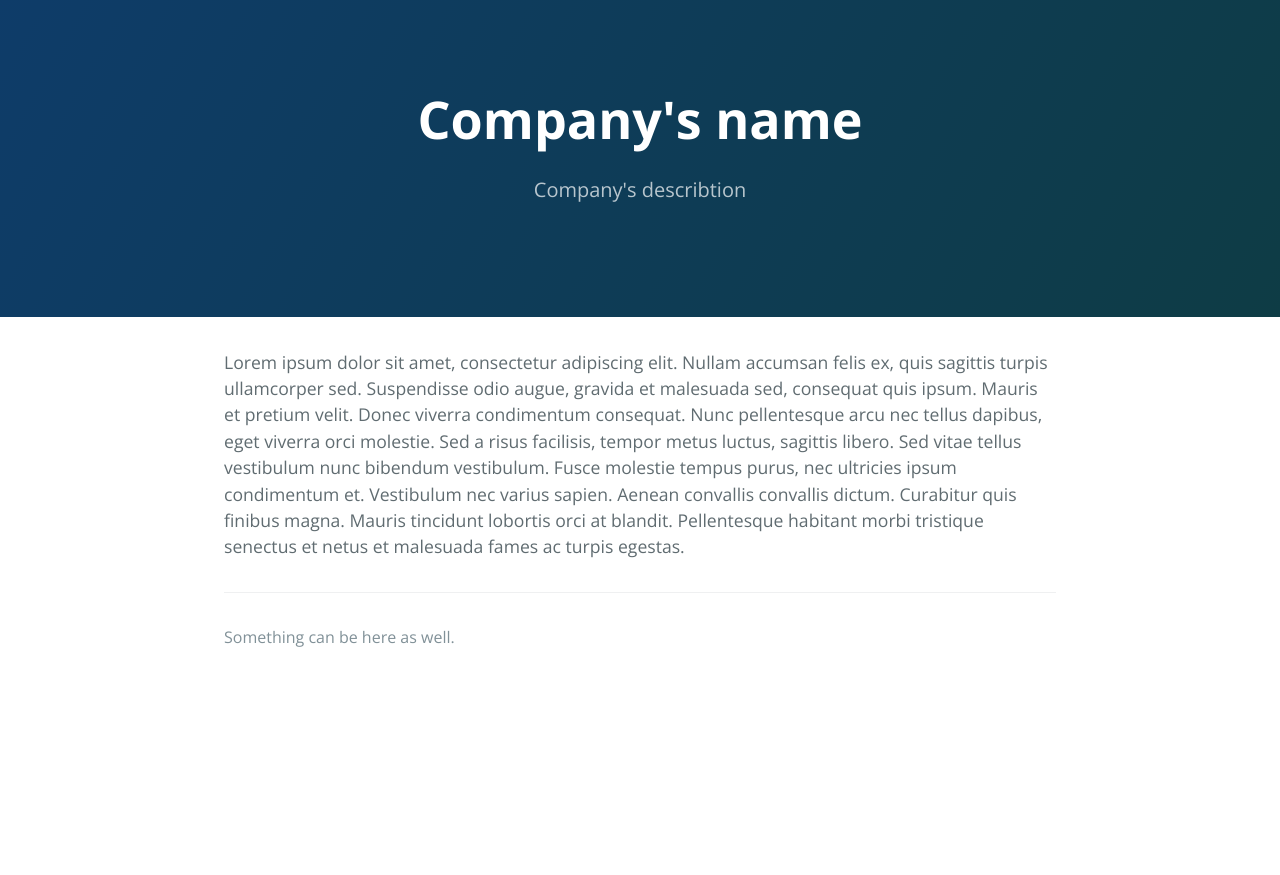
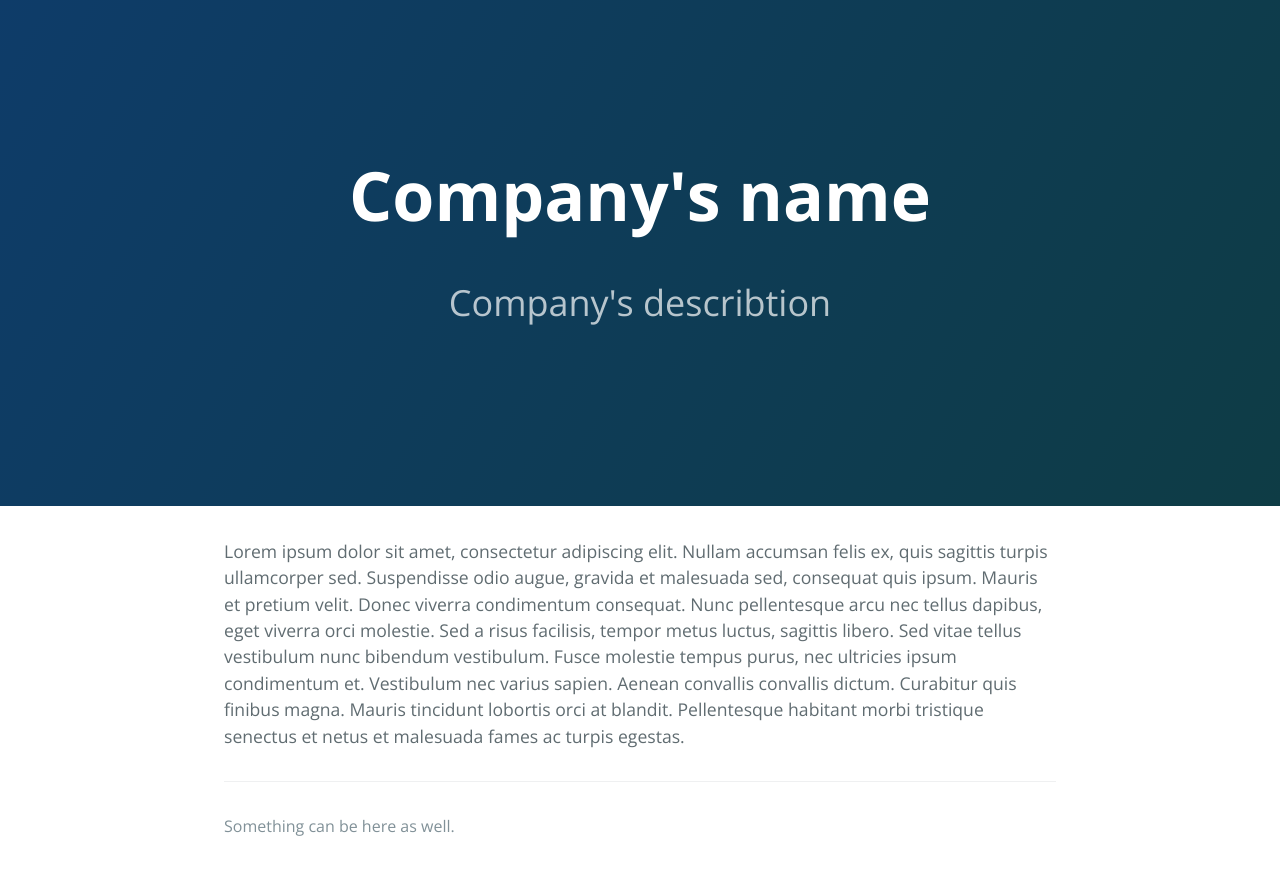
Before and after one commit to michaszko/test_website, a Jekyll site: the page built from index.md, in a window 1280 px wide. Shown: the top 875 px of the page. Built offline with Jekyll 4.4.1, drawn with Linux system fonts in a browser that asks for light colours.

Commit message:
works biggerwq

```diff
--- a/_sass/jekyll-theme-cayman.scss
+++ b/_sass/jekyll-theme-cayman.scss
@@ -112,15 +112,15 @@ a {
   background-image: linear-gradient(120deg, $header-bg-color-secondary, $header-bg-color);
 
   @include large {
-    padding: 5rem 6rem;
+    padding: 9rem 10rem;
   }
 
   @include medium {
-    padding: 3rem 4rem;
+    padding: 7rem 8rem;
   }
 
   @include small {
-    padding: 2rem 1rem;
+    padding: 5rem 6rem;
   }
 }
 
@@ -129,15 +129,15 @@ a {
   margin-bottom: 0.1rem;
 
   @include large {
+    font-size: 4.25rem;
+  }
+
+  @include medium {
     font-size: 3.25rem;
   }
 
-  @include medium {
-    font-size: 2.25rem;
-  }
-
   @include small {
-    font-size: 1.75rem;
+    font-size: 2.75rem;
   }
 }
 
@@ -147,15 +147,15 @@ a {
   opacity: 0.7;
 
   @include large {
-    font-size: 1.25rem;
+    font-size: 2.25rem;
   }
 
   @include medium {
-    font-size: 1.15rem;
+    font-size: 2.15rem;
   }
 
   @include small {
-    font-size: 1rem;
+    font-size: 2rem;
   }
 }
 
```
Also changed, not shown: 2 other files.
